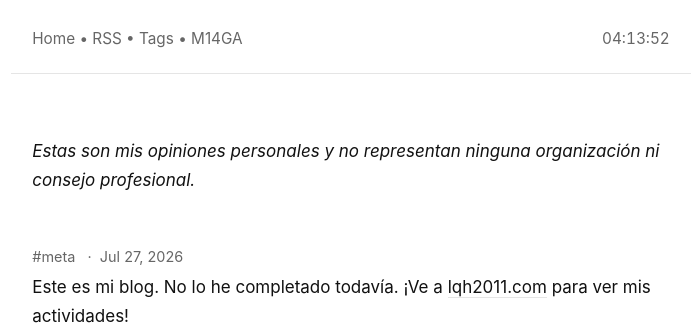
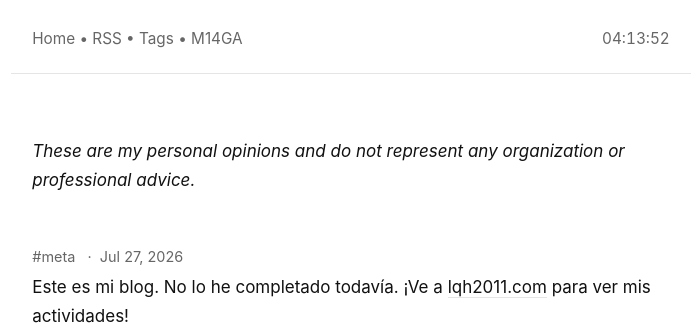
Before and after one commit to LQH-2011/Blog_of_LQH-2011, a Jekyll site: the page built from _posts/2026-07-27-bienvenida.md, in a window 1280 px wide. Shown: the top 333 px of the page, without its empty margins (289-989 px from the left). Built offline with Jekyll 4.4.1, drawn with Linux system fonts in a browser that asks for light colours.

Commit message:
Translate disclaimer to English

```diff
--- a/_config.yml
+++ b/_config.yml
@@ -54,4 +54,4 @@ defaults:
       type: "posts"
     values:
       layout: "post"
-      disclaimer: "Estas son mis opiniones personales y no representan ninguna organización ni consejo profesional."
+      disclaimer: "These are my personal opinions and do not represent any organization or professional advice."
```
